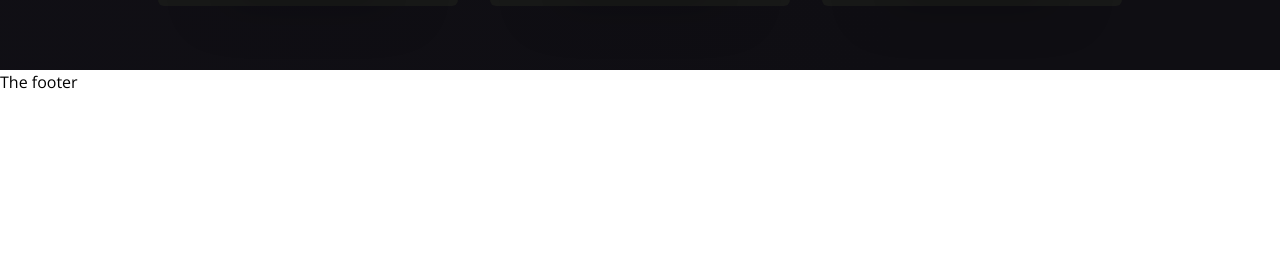
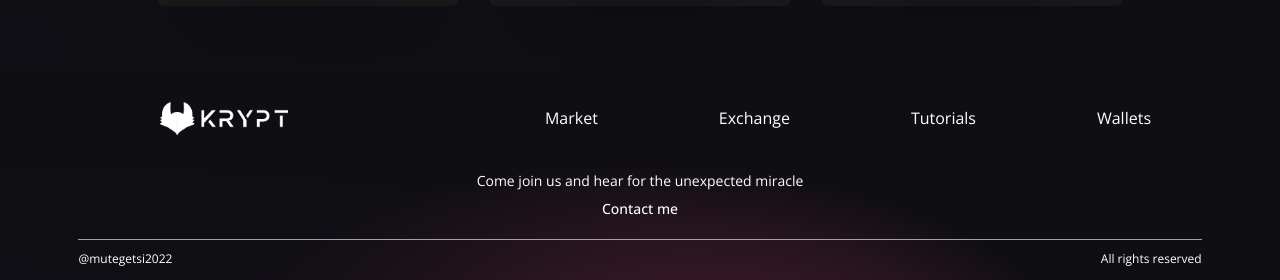
Before and after one commit to chainerprince/thentic_nft, a React (Vite) app: page / in a window 1280 px wide. Shown: the part 2244-2524 px from the top of the page. Before the commit the page ends 2338 px from the top, so only its background shows below. Built offline with nearby package versions, Linux system fonts and the light colour scheme.

Commit message:
added footer to my names

```diff
--- a/src/components/Footer.jsx
+++ b/src/components/Footer.jsx
@@ -1,11 +1,33 @@
 
 import React from 'react'
-
+import logo from "../../images/logo.png";
 const Footer = () => {
     return (
-        <div>
-            The footer
-        </div>
+<div className="w-full flex md:justify-center justify-between items-center flex-col p-4 gradient-bg-footer">
+    <div className="w-full flex sm:flex-row flex-col justify-between items-center my-4">
+      <div className="flex flex-[0.5] justify-center items-center">
+        <img src={logo} alt="logo" className="w-32" />
+      </div>
+      <div className="flex flex-1 justify-evenly items-center flex-wrap sm:mt-0 mt-5 w-full">
+        <p className="text-white text-base text-center mx-2 cursor-pointer">Market</p>
+        <p className="text-white text-base text-center mx-2 cursor-pointer">Exchange</p>
+        <p className="text-white text-base text-center mx-2 cursor-pointer">Tutorials</p>
+        <p className="text-white text-base text-center mx-2 cursor-pointer">Wallets</p>
+      </div>
+    </div>
+
+    <div className="flex justify-center items-center flex-col mt-5">
+      <p className="text-white text-sm text-center">Come join us and hear for the unexpected miracle</p>
+      <a href='https://pmutegetsi.me' className="text-white text-sm text-center font-medium mt-2">Contact me</a>
+    </div>
+
+    <div className="sm:w-[90%] w-full h-[0.25px] bg-gray-400 mt-5 " />
+
+    <div className="sm:w-[90%] w-full flex justify-between items-center mt-3">
+      <p className="text-white text-left text-xs">@mutegetsi2022</p>
+      <p className="text-white text-right text-xs">All rights reserved</p>
+    </div>
+  </div>
     )
 }
 
```
